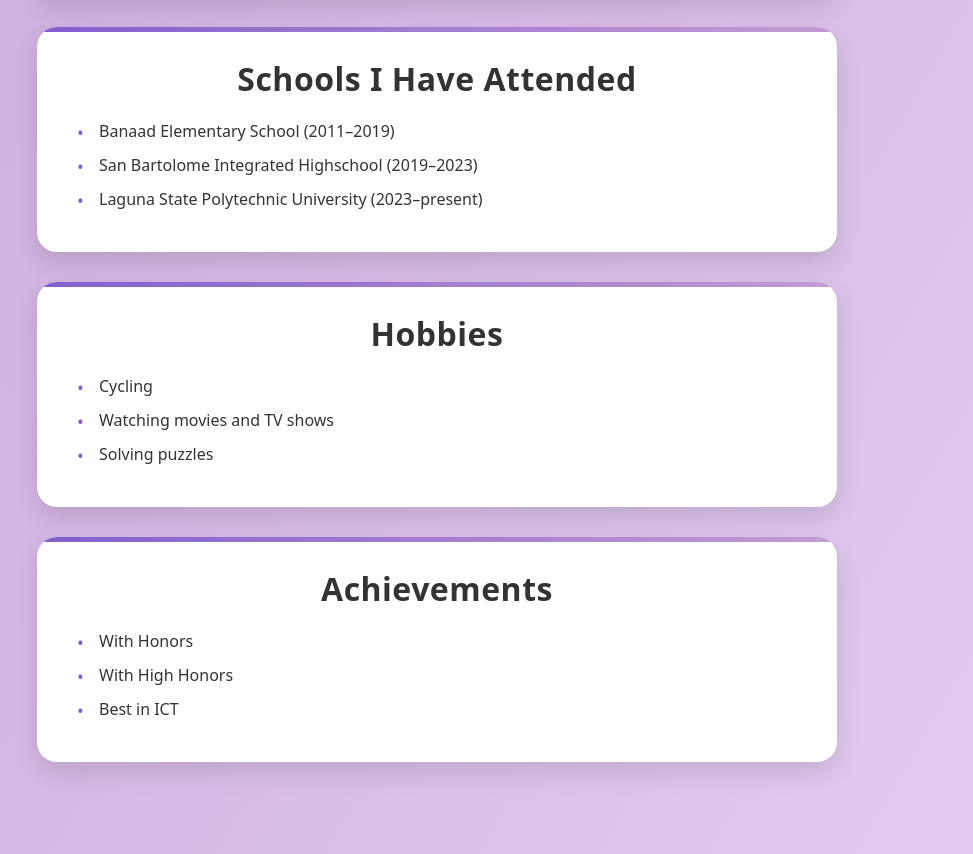
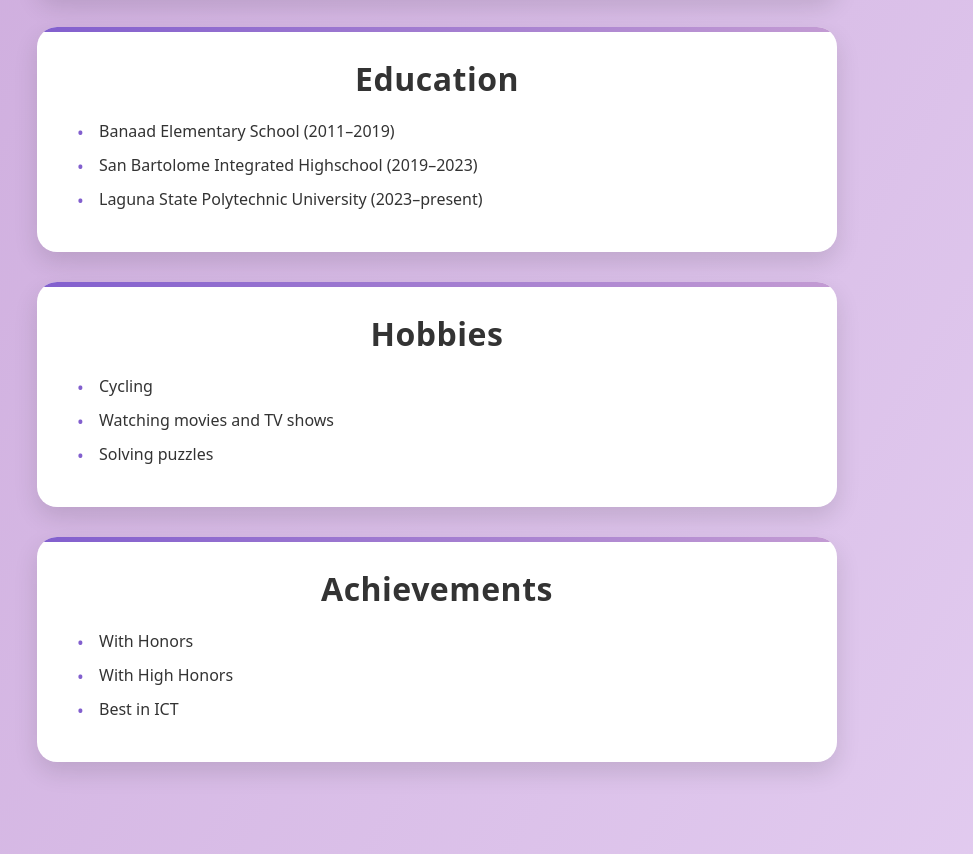
Before and after one commit to Jmie10/Guevarra_Jeremy, a plain HTML site: page index.html in a window 1280 px wide. Shown: the part 1613-2467 px from the top of the page, without its empty margins (203-1176 px from the left). Drawn offline with Linux system fonts and the light colour scheme.

Commit message:
Update index.html

```diff
--- a/index.html
+++ b/index.html
@@ -58,7 +58,7 @@
   </div>
 
   <div class="info-box">
-    <h2>Schools I Have Attended</h2>
+    <h2>Education</h2>
     <ul class="Sch">
       <li>Banaad Elementary School (2011–2019)</li>
       <li>San Bartolome Integrated Highschool (2019–2023)</li>
```
